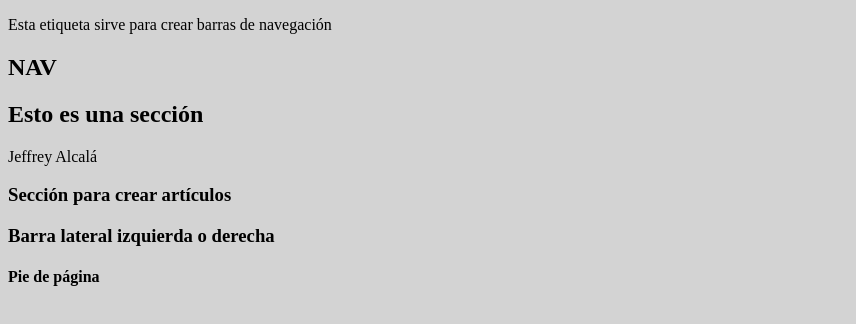
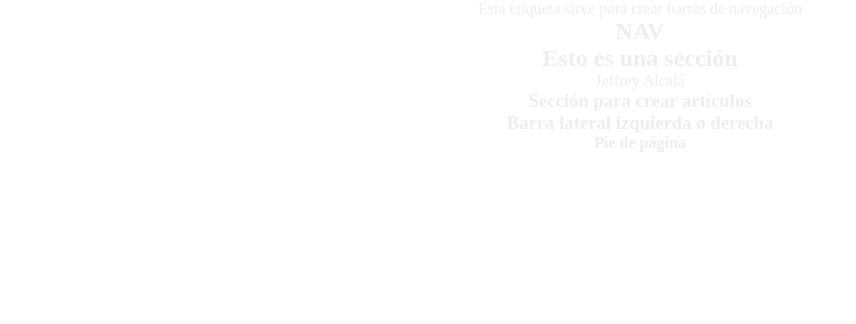
Before and after one commit to juicejeff19/4IV8-PSW-Alcala-Rangel-Jeffrey-Alexander, a plain HTML site: page index.html in a window 1280 px wide. Shown: the whole page, without its empty margins (0-856 px from the left). Drawn offline with Linux system fonts and the light colour scheme.

Commit message:
link css

```diff
--- a/index.html
+++ b/index.html
@@ -3,8 +3,9 @@
 <head>
     <meta charset="UTF-8">
     <title>Mi Primera Pagina en HTML5</title>
+    <link rel="stylesheet" href="CSS/masterstyle.css">
 </head>
-<body style="background-color:lightgray;">
+<body>
 <div class="main-container" >
 
     <nav>
```
